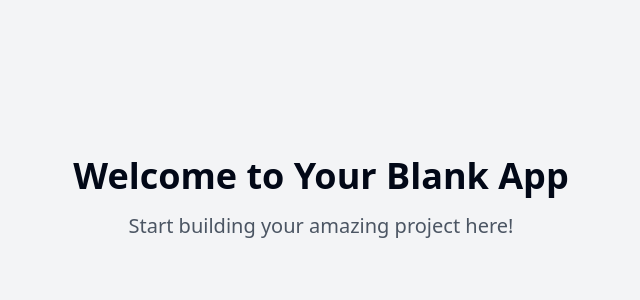
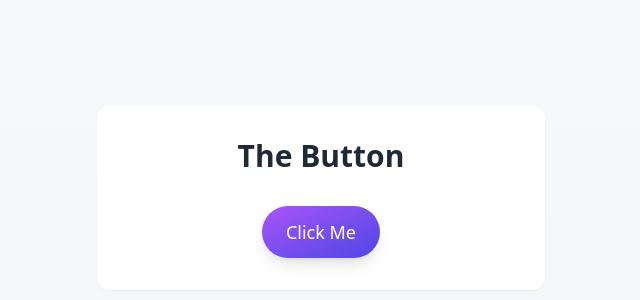
Before and after one commit to LudvigEriksonBrangstrup/simple-click-trigger, a React (Vite) app: page / in a window 1280 px wide. Shown: the part 202-502 px from the top of the page, without its empty margins (319-959 px from the left). Built offline with nearby package versions, Linux system fonts and the light colour scheme.

Commit message:
Add a button component

```diff
--- /dev/null
+++ b/src/components/ClickCounter.tsx
@@ -0,0 +1,36 @@
+
+import React, { useState } from "react";
+import { toast } from "sonner";
+import PrimaryButton from "./PrimaryButton";
+
+const ClickCounter = () => {
+  const [count, setCount] = useState(0);
+
+  const handleClick = () => {
+    setCount(prevCount => prevCount + 1);
+
+    if (count + 1 === 1) {
+      toast.success("First click registered!");
+    } else if ((count + 1) % 10 === 0) {
+      toast.success(`${count + 1} clicks reached!`);
+    } else {
+      toast(`Click count: ${count + 1}`);
+    }
+  };
+
+  return (
+    <div className="space-y-6 text-center">
+      <PrimaryButton onClick={handleClick}>
+        Click Me
+      </PrimaryButton>
+
+      {count > 0 && (
+        <div className="animate-fade-in text-lg font-medium">
+          Button clicked {count} time{count !== 1 ? "s" : ""}
+        </div>
+      )}
+    </div>
+  );
+};
+
+export default ClickCounter;
--- /dev/null
+++ b/src/components/PrimaryButton.tsx
@@ -0,0 +1,31 @@
+
+import React from "react";
+import { cn } from "@/lib/utils";
+
+interface PrimaryButtonProps extends React.ButtonHTMLAttributes<HTMLButtonElement> {
+  variant?: "default" | "outline";
+}
+
+const PrimaryButton = ({
+  className,
+  children,
+  variant = "default",
+  ...props
+}: PrimaryButtonProps) => {
+  return (
+    <button
+      className={cn(
+        "relative px-6 py-3 rounded-full font-medium text-lg transition-all duration-300 transform active:scale-95 focus:outline-none focus:ring-2 focus:ring-offset-2 focus:ring-offset-background",
+        variant === "default"
+          ? "bg-gradient-to-br from-purple-500 to-indigo-600 text-white shadow-lg hover:shadow-xl hover:from-purple-600 hover:to-indigo-700 focus:ring-indigo-500"
+          : "bg-transparent border-2 border-indigo-500 text-indigo-500 hover:bg-indigo-50 focus:ring-indigo-400",
+        className
+      )}
+      {...props}
+    >
+      <span className="relative z-10">{children}</span>
+    </button>
+  );
+};
+
+export default PrimaryButton;
--- a/src/pages/Index.tsx
+++ b/src/pages/Index.tsx
@@ -1,11 +1,12 @@
-// Update this page (the content is just a fallback if you fail to update the page)
+
+import ClickCounter from "@/components/ClickCounter";
 
 const Index = () => {
   return (
-    <div className="min-h-screen flex items-center justify-center bg-gray-100">
-      <div className="text-center">
-        <h1 className="text-4xl font-bold mb-4">Welcome to Your Blank App</h1>
-        <p className="text-xl text-gray-600">Start building your amazing project here!</p>
+    <div className="min-h-screen flex flex-col items-center justify-center bg-gradient-to-b from-gray-50 to-gray-100">
+      <div className="w-full max-w-md p-8 bg-white rounded-xl shadow-sm">
+        <h1 className="text-3xl font-bold text-center mb-8 text-gray-800">The Button</h1>
+        <ClickCounter />
       </div>
     </div>
   );
```
